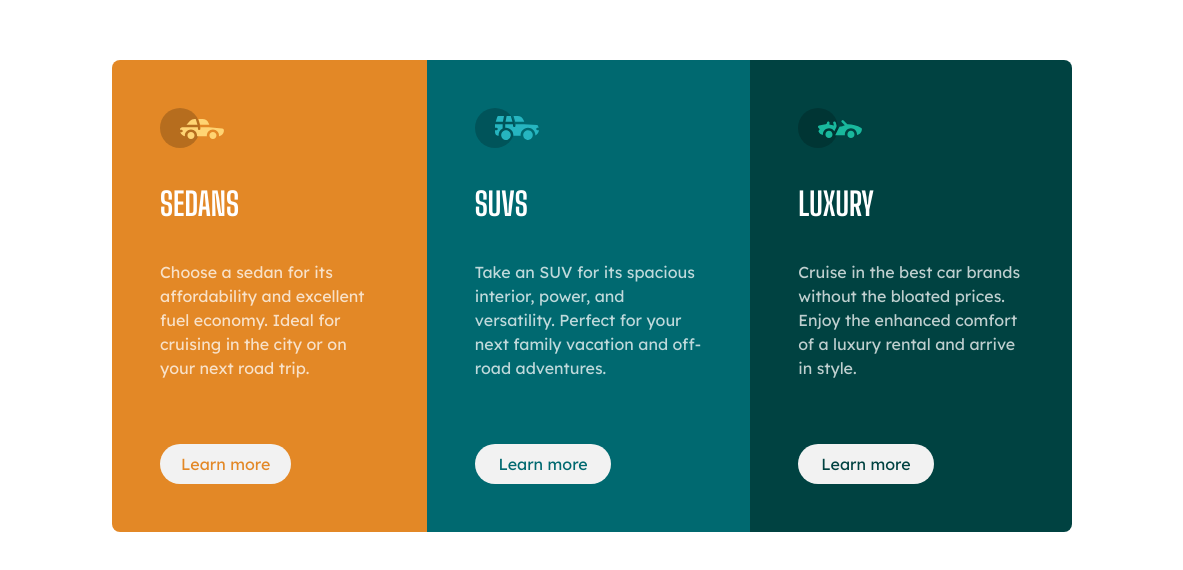
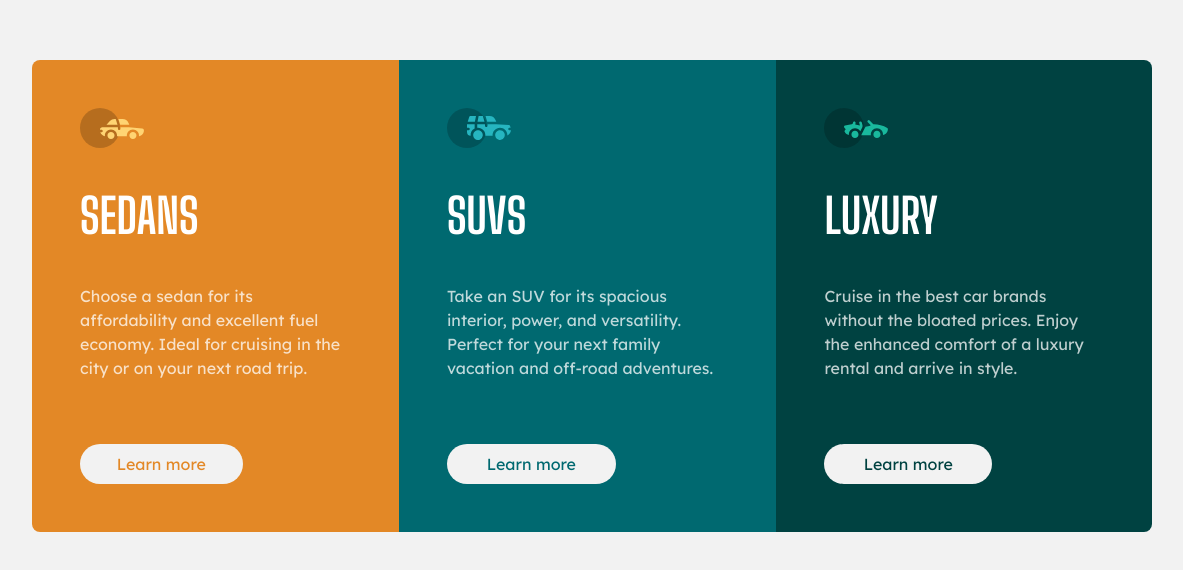
Before and after one commit to Introxiety/3-column-preview-card, a plain HTML site: page index.html in a window 1536 px wide. Shown: the part 104-674 px from the top of the page, without its empty margins (176-1359 px from the left). Drawn offline with Linux system fonts and the light colour scheme.

Commit message:
change in sizing and font size

```diff
--- a/style.css
+++ b/style.css
@@ -78,6 +78,7 @@ body {
     justify-content: center;
     align-items: center;
     font-family: 'Lexend Deca', sans-serif;
+    background-color: hsl(0, 0%, 95%);
 }
 
 /* Layout */
@@ -160,17 +161,22 @@ h1 {
 }
 
 @media screen and (min-width: 90em) {
-    main{
+    main {
         display: flex;
-        max-width: 60em;
+        max-width: 70em;
     }
-    a{
+
+    a {
         margin-top: 2rem;
+    }
+
+    h1 {
+        font-size: 3rem;
     }
 
     div:nth-of-type(1) {
         background-color: hsl(31, 77%, 52%);
-        border-radius:  .5rem 0  0 .5rem;
+        border-radius: .5rem 0 0 .5rem;
     }
 
     div:nth-of-type(2) {
@@ -179,6 +185,6 @@ h1 {
 
     div:nth-of-type(3) {
         background-color: hsl(179, 100%, 13%);
-        border-radius: 0 .5rem .5rem 0 ;
+        border-radius: 0 .5rem .5rem 0;
     }
-  }
+}
```
